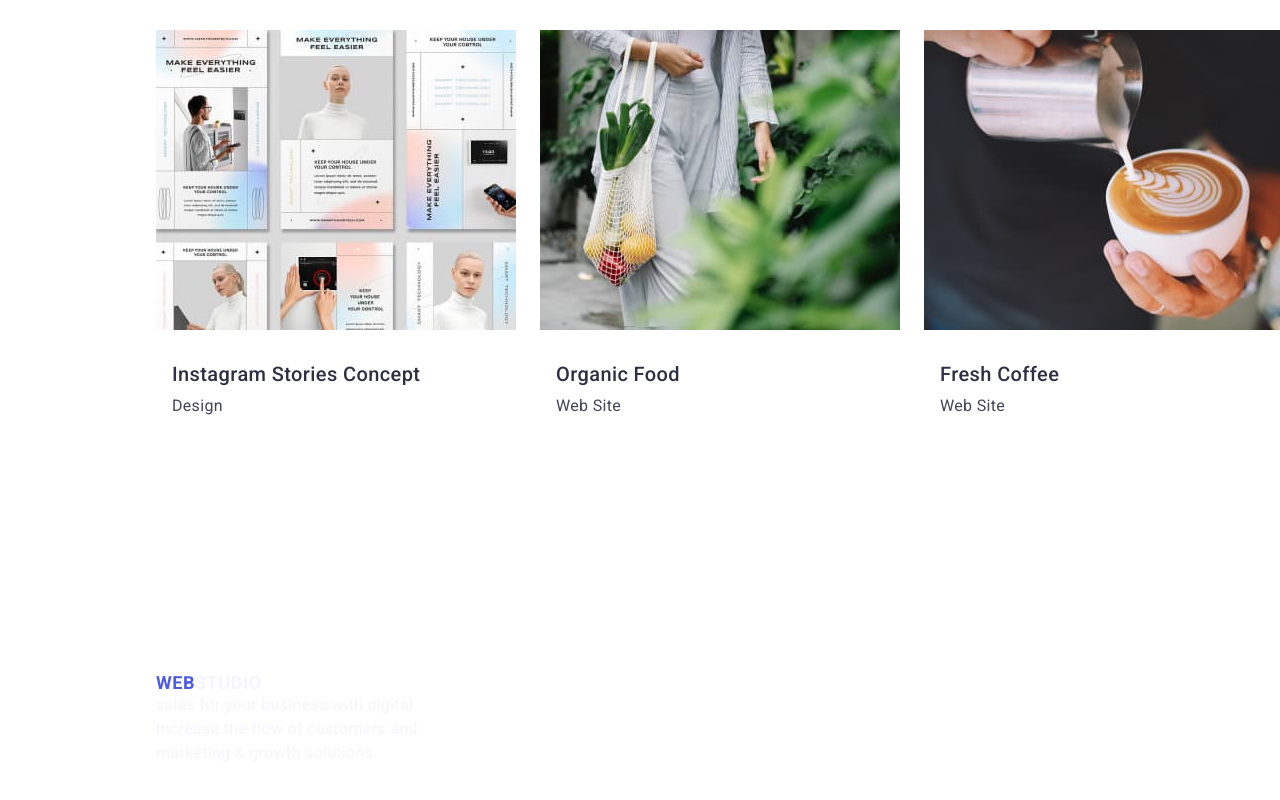
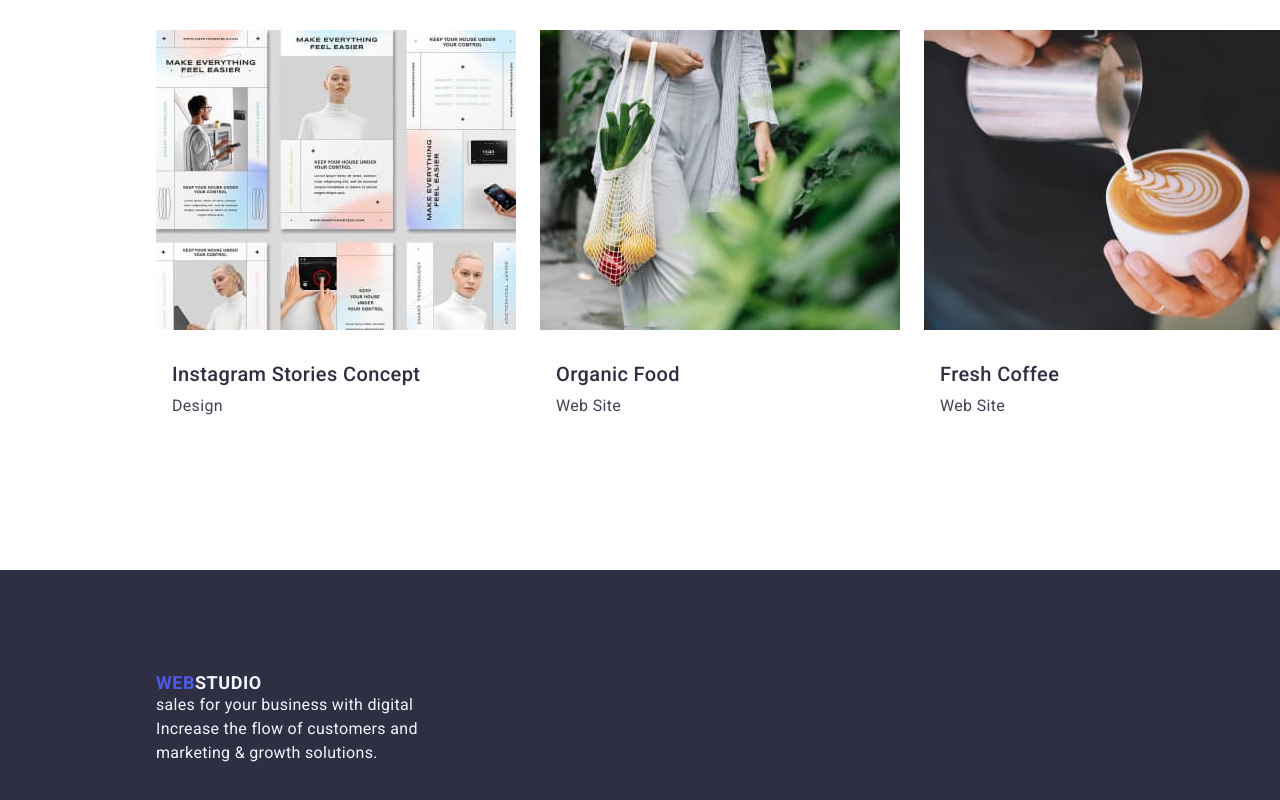
Before and after one commit to AAA-191171/goit-markup-hw-03, a plain HTML site: page portfolio.html in a window 1280 px wide. Shown: the part 1194-1994 px from the top of the page. Drawn offline with Linux system fonts and the light colour scheme.

Commit message:
update index.html

```diff
--- a/css/styles.css
+++ b/css/styles.css
@@ -513,4 +513,5 @@ body {
   height: 312px;
   left: 0px;
   top: 1764px;
+  background-color: var(--footer-background-color, #2e2f42);
 }
```
